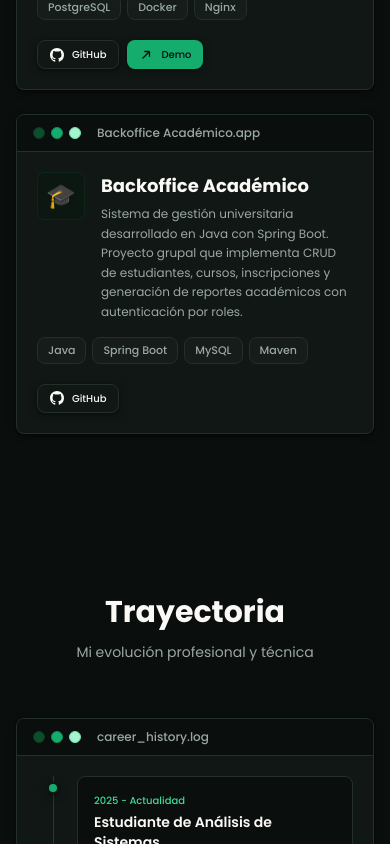
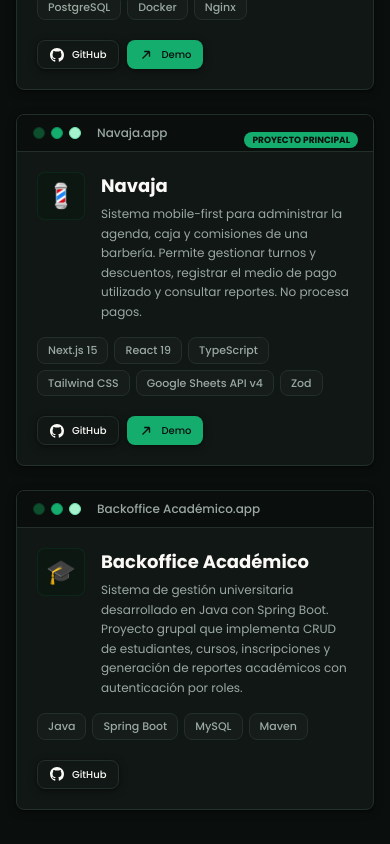
Before and after one commit to Alejandro-lopez1/Portfolio_web, a React (Vite) app in the folder portfolio/: page / in a window 390 px wide. Shown: the part 7440-8284 px from the top of the page. Built offline with nearby package versions, Linux system fonts and the light colour scheme.

Commit message:
feat: add 'Navaja' project to showcase mobile-first barber shop management system

```diff
--- a/portfolio/src/components/Projects.jsx
+++ b/portfolio/src/components/Projects.jsx
@@ -13,6 +13,16 @@ const projects = [
     github: 'https://github.com/Alejandro-lopez1/MotoFix',
     demo: 'https://motofix-frontend.onrender.com',
     icon: '🔧',
+    featured: true,
+  },
+  {
+    title: 'Navaja',
+    description:
+      'Sistema mobile-first para administrar la agenda, caja y comisiones de una barbería. Permite gestionar turnos y descuentos, registrar el medio de pago utilizado y consultar reportes. No procesa pagos.',
+    stack: ['Next.js 15', 'React 19', 'TypeScript','Tailwind CSS', 'Google Sheets API v4', 'Zod'],
+    github: 'https://github.com/Alejandro-lopez1/navaja-barberia',
+    demo: 'https://barberia-sandy-six.vercel.app/',
+    icon: '💈',
     featured: true,
   },
   {
```
